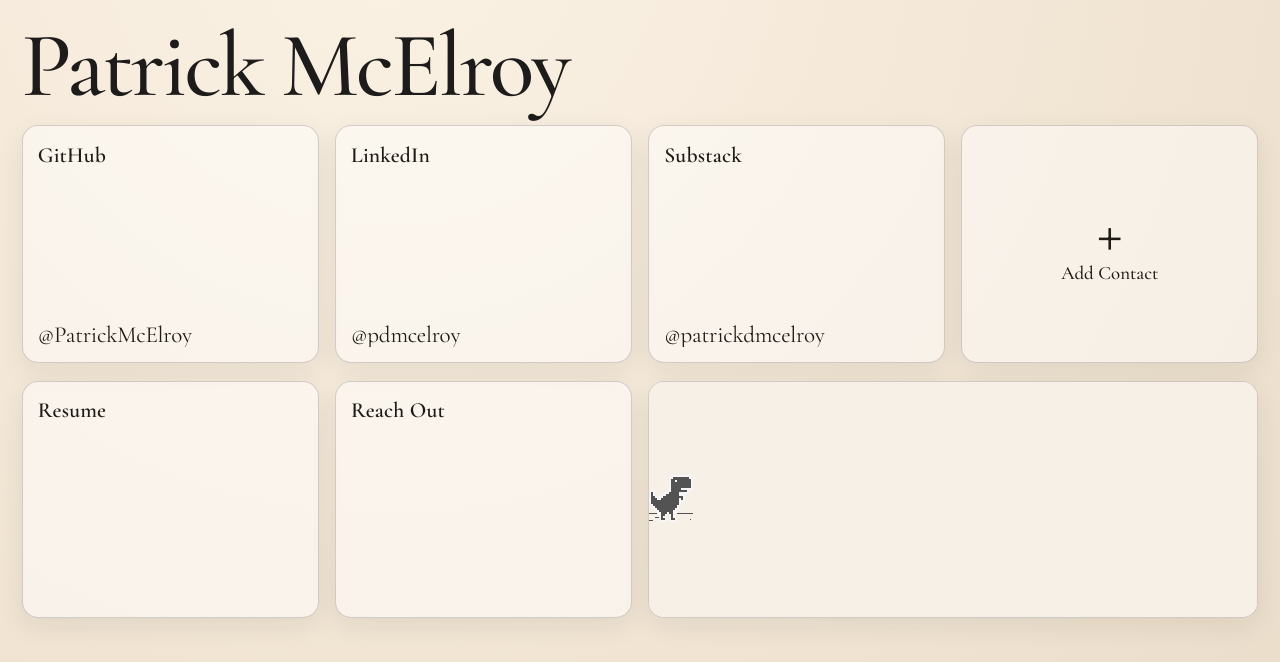
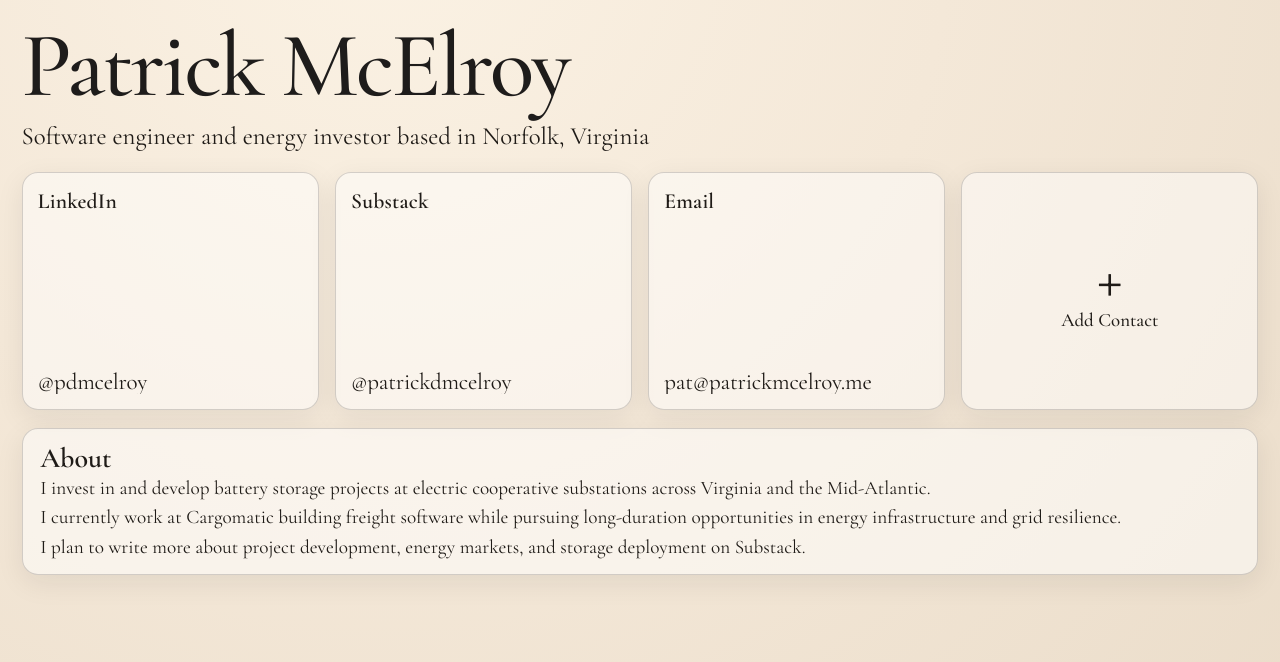
Before and after one commit to PatrickMcElroy/personal-site, a React (Vite) app: page / in a window 1280 px wide. Shown: the top 662 px of the page. Built offline with nearby package versions, Linux system fonts and the light colour scheme.

Commit message:
Refocus homepage for energy-investing profile

```diff
--- a/src/App.jsx
+++ b/src/App.jsx
@@ -1,22 +1,11 @@
 import { useEffect, useState } from "react";
 
-const GITHUB_URL = "https://github.com/PatrickMcElroy";
 const LINKEDIN_URL = "https://www.linkedin.com/in/pdmcelroy/";
 const SUBSTACK_URL = "https://substack.com/@patrickdmcelroy";
 const CONTACT_CARD_URL = "/patrick-mcelroy.vcf";
 const EMAIL_TO = "pat@patrickmcelroy.me";
 const PHONE_DISPLAY = "(757) 754-8111";
 const PHONE_LINK = "+17577548111";
-const RESUME_URL = "/resume/patrick-mcelroy-resume.pdf";
-
-function GitHubCard() {
-  return (
-    <a className="social-card github" href={GITHUB_URL} target="_blank" rel="noreferrer">
-      <div className="card-brand">GitHub</div>
-      <div className="card-title">@PatrickMcElroy</div>
-    </a>
-  );
-}
 
 function LinkedInCard() {
   return (
@@ -55,48 +44,40 @@
 function EmailCard({ onActivate }) {
   return (
     <button
-      className="bottom-card email-card"
+      className="social-card email-link-card"
       type="button"
       onClick={onActivate}
-      aria-label="Open email composer modal"
+      aria-label="Open email modal"
     >
-      <span className="card-brand">Reach Out</span>
+      <span className="card-brand">Email</span>
+      <span className="card-title">{EMAIL_TO}</span>
     </button>
   );
 }
 
-function ResumeCard({ onActivate }) {
+function AboutCard() {
   return (
-    <button
-      className="bottom-card resume-card"
-      type="button"
-      onClick={onActivate}
-      aria-label="Open resume viewer and download options"
-    >
-      <span className="card-brand">Resume</span>
-    </button>
-  );
-}
-
-function DinoGameCard() {
-  return (
-    <div className="bottom-card dino-card">
-      <iframe
-        className="dino-iframe"
-        title="Chrome T-Rex Runner"
-        src="/trex/index.html"
-        sandbox="allow-scripts"
-        loading="lazy"
-        referrerPolicy="no-referrer"
-      />
-    </div>
+    <article className="bottom-card about-card">
+      <h2>About</h2>
+      <p>
+        I invest in and develop battery storage projects at electric cooperative substations
+        across Virginia and the Mid-Atlantic.
+      </p>
+      <p>
+        I currently work at Cargomatic building freight software while pursuing long-duration
+        opportunities in energy infrastructure and grid resilience.
+      </p>
+      <p>
+        I plan to write more about project development, energy markets, and storage deployment on
+        Substack.
+      </p>
+    </article>
   );
 }
 
 export default function App() {
   const [isContactModalOpen, setIsContactModalOpen] = useState(false);
   const [isEmailModalOpen, setIsEmailModalOpen] = useState(false);
-  const [isResumeModalOpen, setIsResumeModalOpen] = useState(false);
   const [emailName, setEmailName] = useState("");
   const [emailFrom, setEmailFrom] = useState("");
   const [emailMessage, setEmailMessage] = useState("");
@@ -105,25 +86,22 @@
     /Android|iPhone|iPad|iPod/i.test(navigator.userAgent);
   const contactModalTitleId = "contact-modal-title";
   const contactModalNoteId = "contact-modal-note";
-  const resumeModalTitleId = "resume-modal-title";
-  const resumeModalNoteId = "resume-modal-note";
   const emailModalTitleId = "email-modal-title";
   const emailModalNoteId = "email-modal-note";
 
   useEffect(() => {
-    if (!isContactModalOpen && !isResumeModalOpen && !isEmailModalOpen) return;
+    if (!isContactModalOpen && !isEmailModalOpen) return;
 
     const onKeyDown = (event) => {
       if (event.key === "Escape") {
         setIsContactModalOpen(false);
-        setIsResumeModalOpen(false);
         setIsEmailModalOpen(false);
       }
     };
 
     window.addEventListener("keydown", onKeyDown);
     return () => window.removeEventListener("keydown", onKeyDown);
-  }, [isContactModalOpen, isResumeModalOpen, isEmailModalOpen]);
+  }, [isContactModalOpen, isEmailModalOpen]);
 
   const onContactActivate = () => {
     if (isMobileDevice) {
@@ -136,10 +114,6 @@
 
   const onEmailActivate = () => {
     setIsEmailModalOpen(true);
-  };
-
-  const onResumeActivate = () => {
-    setIsResumeModalOpen(true);
   };
 
   const onSendEmail = (event) => {
@@ -168,16 +142,17 @@
   return (
     <main className="app-shell">
       <h1>Patrick McElroy</h1>
+      <p className="tagline">
+        Software engineer and energy investor based in Norfolk, Virginia
+      </p>
       <section className="cards-row">
-        <GitHubCard />
         <LinkedInCard />
         <SubstackCard />
+        <EmailCard onActivate={onEmailActivate} />
         <ContactCard onActivate={onContactActivate} />
       </section>
       <section className="bottom-row">
-        <ResumeCard onActivate={onResumeActivate} />
-        <EmailCard onActivate={onEmailActivate} />
-        <DinoGameCard />
+        <AboutCard />
       </section>
       {isContactModalOpen && (
         <div
@@ -212,39 +187,6 @@
           </section>
         </div>
       )}
-      {isResumeModalOpen && (
-        <div
-          className="modal-backdrop"
-          role="presentation"
-          onClick={() => setIsResumeModalOpen(false)}
-        >
-          <section
-            className="contact-modal resume-modal"
-            role="dialog"
-            aria-modal="true"
-            aria-labelledby={resumeModalTitleId}
-            aria-describedby={resumeModalNoteId}
-            onClick={(event) => event.stopPropagation()}
-          >
-            <h2 id={resumeModalTitleId}>Resume</h2>
-            <p id={resumeModalNoteId}>View or download the latest PDF.</p>
-            <div className="resume-viewer-wrap">
-              <iframe className="resume-viewer" title="Patrick McElroy Resume" src={RESUME_URL} />
-            </div>
-            <div className="modal-actions">
-              <a href={RESUME_URL} target="_blank" rel="noreferrer">
-                Open in New Tab
-              </a>
-              <a href={RESUME_URL} download="patrick-mcelroy-resume.pdf">
-                Download PDF
-              </a>
-              <button type="button" onClick={() => setIsResumeModalOpen(false)}>
-                Close
-              </button>
-            </div>
-          </section>
-        </div>
-      )}
       {isEmailModalOpen && (
         <div
           className="modal-backdrop"
@@ -259,7 +201,7 @@
             aria-describedby={emailModalNoteId}
             onClick={(event) => event.stopPropagation()}
           >
-            <h2 id={emailModalTitleId}>Reach Out</h2>
+            <h2 id={emailModalTitleId}>Email</h2>
             <p id={emailModalNoteId}>Write your message and your mail app will open pre-filled.</p>
             <form className="email-form" onSubmit={onSendEmail}>
               <label htmlFor="email-name">
--- a/src/styles.css
+++ b/src/styles.css
@@ -45,6 +45,13 @@
   letter-spacing: -0.03em;
   line-height: 0.84;
   color: #1e1c1b;
+}
+
+.tagline {
+  margin: 0;
+  max-width: 980px;
+  font-size: clamp(1.15rem, 2vw, 1.55rem);
+  line-height: 1.18;
 }
 
 .cards-row {
@@ -201,95 +208,44 @@
   overflow: hidden;
 }
 
-.resume-card {
+.email-link-card {
   cursor: pointer;
-  padding: 0.95rem;
-  display: flex;
-  flex-direction: column;
-  justify-content: space-between;
   font: inherit;
-  color: #1f1b17;
-  transition: transform 160ms ease, box-shadow 160ms ease, background-color 160ms ease;
   text-align: left;
 }
 
-.resume-card:hover {
+.email-link-card:hover {
   transform: translateY(-4px);
   box-shadow: 0 14px 30px rgba(31, 27, 23, 0.12);
   background: rgba(255, 255, 255, 0.72);
 }
 
-.resume-card:focus-visible {
+.email-link-card:focus-visible {
   outline: 2px solid rgba(31, 27, 23, 0.42);
   outline-offset: 3px;
 }
 
-.resume-icon {
-  align-self: center;
-  border: 1px solid rgba(31, 27, 23, 0.2);
-  border-radius: 8px;
-  padding: 0.28rem 0.62rem 0.2rem;
-  font-size: 1.3rem;
-  font-weight: 600;
-  line-height: 1;
+.about-card {
+  grid-column: span 4;
+  aspect-ratio: auto;
+  min-height: 0;
+  padding: 1rem 1.1rem;
+  display: grid;
+  gap: 0.45rem;
+  align-content: start;
+  color: #1f1b17;
 }
 
-.email-card {
-  cursor: pointer;
-  padding: 0.95rem;
-  display: flex;
-  flex-direction: column;
-  justify-content: space-between;
-  font: inherit;
-  color: #1f1b17;
-  transition: transform 160ms ease, box-shadow 160ms ease, background-color 160ms ease;
-  text-align: left;
+.about-card h2 {
+  margin: 0;
+  font-size: 1.75rem;
+  line-height: 0.95;
 }
 
-.email-card:hover {
-  transform: translateY(-4px);
-  box-shadow: 0 14px 30px rgba(31, 27, 23, 0.12);
-  background: rgba(255, 255, 255, 0.72);
-}
-
-.email-card:focus-visible {
-  outline: 2px solid rgba(31, 27, 23, 0.42);
-  outline-offset: 3px;
-}
-
-.email-icon {
-  align-self: center;
-  border: 1px solid rgba(31, 27, 23, 0.2);
-  border-radius: 8px;
-  padding: 0.28rem 0.62rem 0.2rem;
-  font-size: 1.3rem;
-  font-weight: 600;
-  line-height: 1;
-}
-
-.dino-card {
-  grid-column: span 2;
-  aspect-ratio: auto;
-  height: 100%;
-}
-
-.resume-modal {
-  width: min(980px, 100%);
-}
-
-.resume-viewer-wrap {
-  height: min(62vh, 700px);
-  border-radius: 10px;
-  border: 1px solid rgba(31, 27, 23, 0.2);
-  background: rgba(255, 255, 255, 0.7);
-  overflow: hidden;
-}
-
-.resume-viewer {
-  width: 100%;
-  height: 100%;
-  border: 0;
-  display: block;
+.about-card p {
+  margin: 0;
+  font-size: 1.2rem;
+  line-height: 1.14;
 }
 
 .email-modal {
@@ -323,14 +279,6 @@
   resize: vertical;
 }
 
-.dino-iframe {
-  width: 100%;
-  height: 100%;
-  display: block;
-  border: 0;
-  background: #f6f0e7;
-}
-
 @media (max-width: 980px) {
   .app-shell {
     padding: 1.15rem 0.7rem;
@@ -339,6 +287,11 @@
 
   h1 {
     font-size: clamp(2.6rem, 8vw, 4.1rem);
+  }
+
+  .tagline {
+    font-size: clamp(1rem, 4.4vw, 1.22rem);
+    line-height: 1.2;
   }
 
   .cards-row {
@@ -386,27 +339,13 @@
     border-radius: 12px;
   }
 
-  .dino-card {
+  .about-card {
     grid-column: span 2;
     aspect-ratio: auto;
-    min-height: 132px;
-  }
-
-  .resume-modal {
-    width: min(100%, 96vw);
-  }
-
-  .resume-viewer-wrap {
-    height: min(58vh, 520px);
+    min-height: 220px;
   }
 
   .email-modal {
     width: min(100%, 96vw);
   }
 }
-
-@media (max-width: 700px) {
-  .dino-card {
-    display: none;
-  }
-}
```
